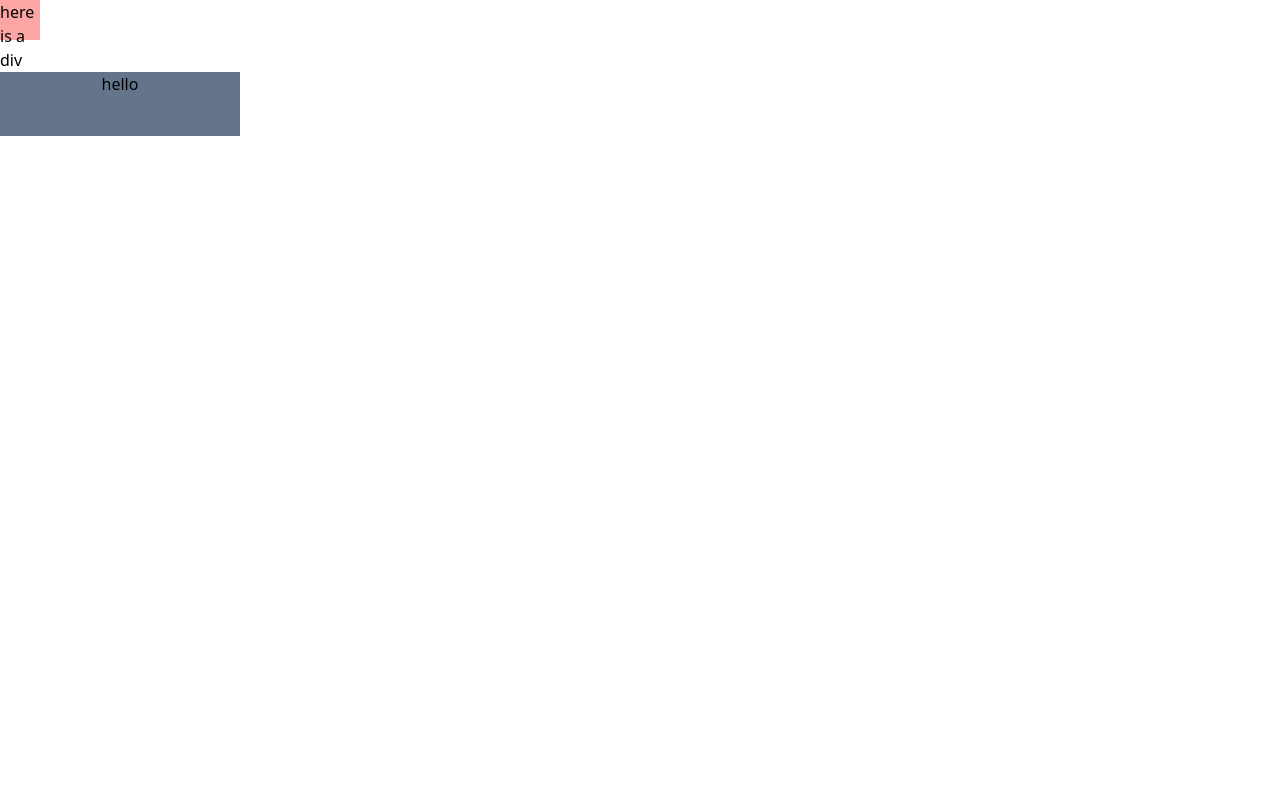
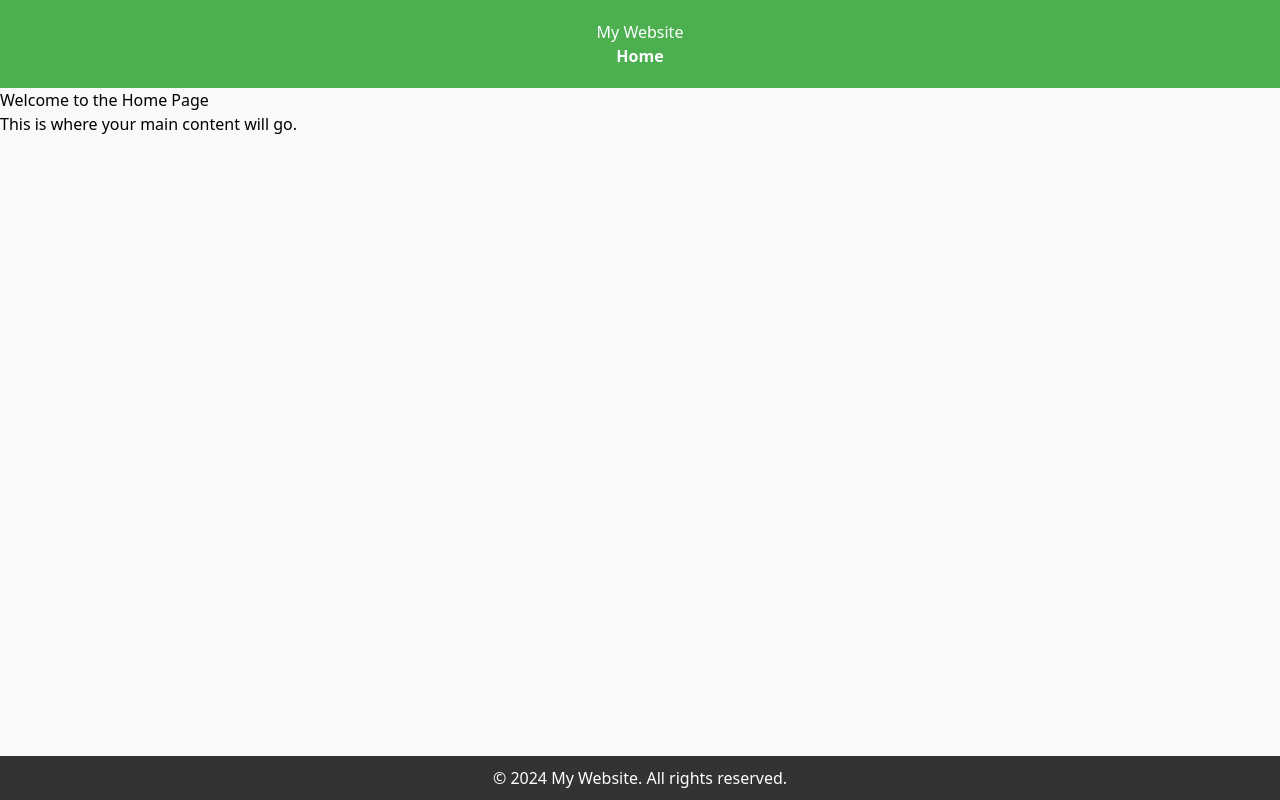
Before and after one commit to WeronikaMartinsen/Portfolio_2, a React (Vite) app: page / in a window 1280 px wide. Built offline with nearby package versions, Linux system fonts and the light colour scheme.

Commit message:
Basic app setup

```diff
--- a/package.json
+++ b/package.json
@@ -12,7 +12,8 @@
   "dependencies": {
     "@tailwindcss/typography": "^0.5.15",
     "react": "^18.3.1",
-    "react-dom": "^18.3.1"
+    "react-dom": "^18.3.1",
+    "react-router-dom": "^7.0.2"
   },
   "devDependencies": {
     "@eslint/js": "^9.15.0",
--- a/src/App.tsx
+++ b/src/App.tsx
@@ -1,14 +1,16 @@
 import "../src/styles/index.css";
+import React from "react";
+import { BrowserRouter as Router, Routes, Route } from "react-router-dom";
+import Home from "./pages/Home";
 
-function App() {
+const App: React.FC = () => {
   return (
-    <>
-      <div className="w-10 h-10 bg-red-300">
-        here is a div
-        <h1 className="flex justify-center bg-slate-500 h-16 w-60">hello</h1>
-      </div>
-    </>
+    <Router>
+      <Routes>
+        <Route path="/" element={<Home />} />
+      </Routes>
+    </Router>
   );
-}
+};
 
 export default App;
--- /dev/null
+++ b/src/layout/Footer/index.tsx
@@ -0,0 +1,11 @@
+import React from "react";
+
+const Footer: React.FC = () => {
+  return (
+    <footer className="footer">
+      <p>© 2024 My Website. All rights reserved.</p>
+    </footer>
+  );
+};
+
+export default Footer;
--- /dev/null
+++ b/src/layout/Header/index.tsx
@@ -0,0 +1,19 @@
+// src/components/Header.tsx
+import React from "react";
+
+const Header: React.FC = () => {
+  return (
+    <header className="header">
+      <h1>My Website</h1>
+      <nav>
+        <ul>
+          <li>
+            <a href="/">Home</a>
+          </li>
+        </ul>
+      </nav>
+    </header>
+  );
+};
+
+export default Header;
--- /dev/null
+++ b/src/layout/MainLayout/index.tsx
@@ -0,0 +1,20 @@
+// src/components/MainLayout.tsx
+import React, { ReactNode } from "react";
+import Header from "../Header";
+import Footer from "../Footer";
+
+interface MainLayoutProps {
+  children: ReactNode;
+}
+
+const MainLayout: React.FC<MainLayoutProps> = ({ children }) => {
+  return (
+    <div className="app-container">
+      <Header />
+      <main className="content">{children}</main>
+      <Footer />
+    </div>
+  );
+};
+
+export default MainLayout;
--- /dev/null
+++ b/src/pages/Home.tsx
@@ -0,0 +1,16 @@
+// src/pages/Home.tsx
+import React from "react";
+import MainLayout from "../layout/MainLayout";
+
+const Home: React.FC = () => {
+  return (
+    <MainLayout>
+      <div>
+        <h1>Welcome to the Home Page</h1>
+        <p>This is where your main content will go.</p>
+      </div>
+    </MainLayout>
+  );
+};
+
+export default Home;
--- a/src/styles/index.css
+++ b/src/styles/index.css
@@ -1,3 +1,55 @@
 @tailwind base;
 @tailwind components;
 @tailwind utilities;
+/* src/styles.css */
+
+* {
+  margin: 0;
+  padding: 0;
+  box-sizing: border-box;
+}
+
+html,
+body {
+  height: 100%;
+}
+
+.app-container {
+  display: flex;
+  flex-direction: column;
+  min-height: 100vh;
+}
+
+.header {
+  background-color: #4caf50;
+  color: white;
+  padding: 20px;
+  text-align: center;
+}
+
+.header nav ul {
+  list-style: none;
+  padding: 0;
+  display: flex;
+  justify-content: center;
+  gap: 15px;
+}
+
+.header nav ul li a {
+  text-decoration: none;
+  color: white;
+  font-weight: bold;
+}
+
+.content {
+  flex: 1;
+  height: 100%;
+  background-color: #f9f9f9;
+}
+
+.footer {
+  background-color: #333;
+  color: #fff;
+  text-align: center;
+  padding: 10px;
+}
--- a/tailwind.config.js
+++ b/tailwind.config.js
@@ -1,10 +1,17 @@
 module.exports = {
-  content: [
-    "./index.html", // Include HTML if applicable
-    "./src/**/*.{js,jsx,ts,tsx}", // Include all React files
-  ],
+  content: ["./index.html", "./src/**/*.{js,jsx,ts,tsx}"],
   theme: {
-    extend: {},
+    extend: {
+      colors: {
+        primary: "#F2D4C9",
+        secondary: "#F2F2F2",
+        neutral: "#737373",
+        dark: {
+          DEFAULT: "#262626",
+          deep: "#0D0D0D",
+        },
+      },
+    },
   },
   plugins: [require("@tailwindcss/typography")],
 };
```
Also changed, not shown: 1 other file (tests, documents, lock files or other folders).
